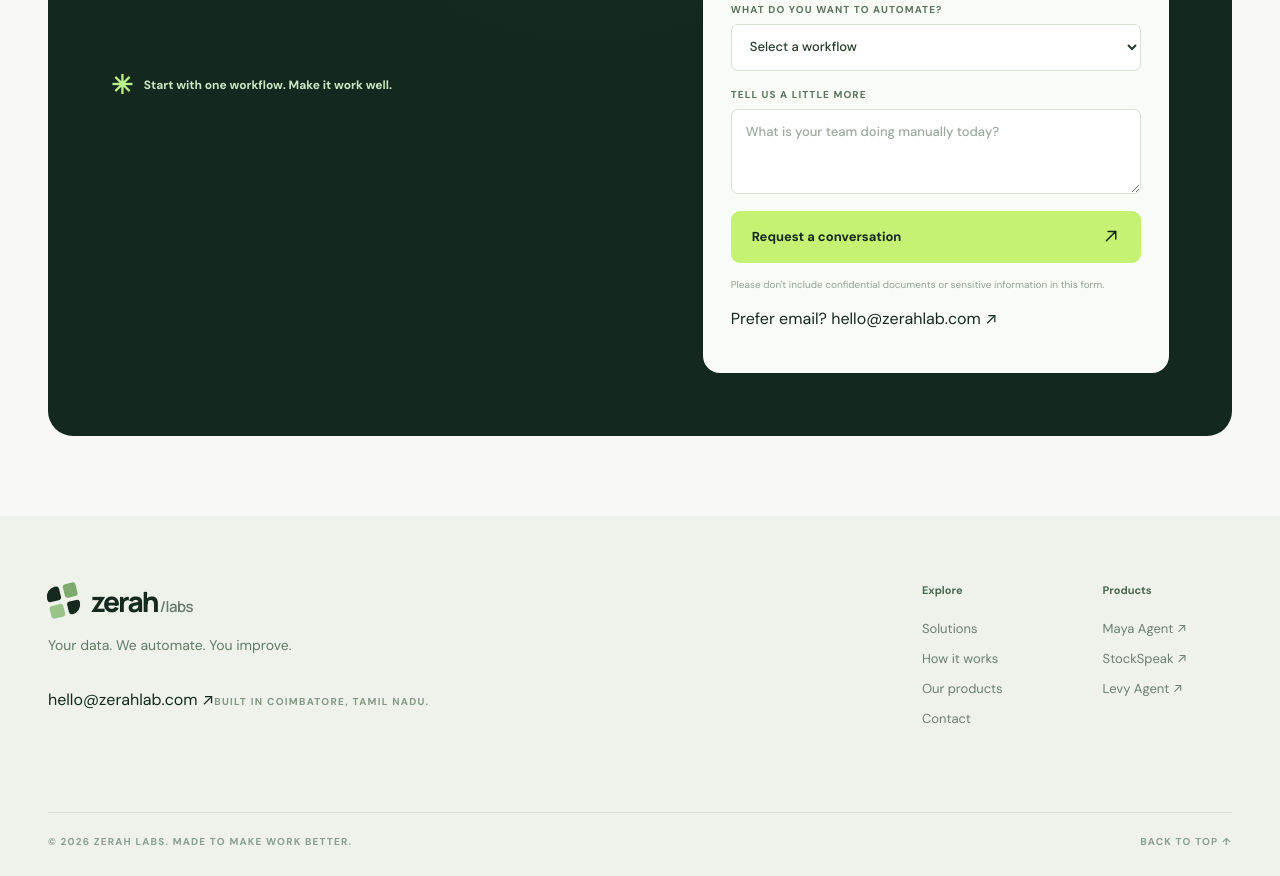
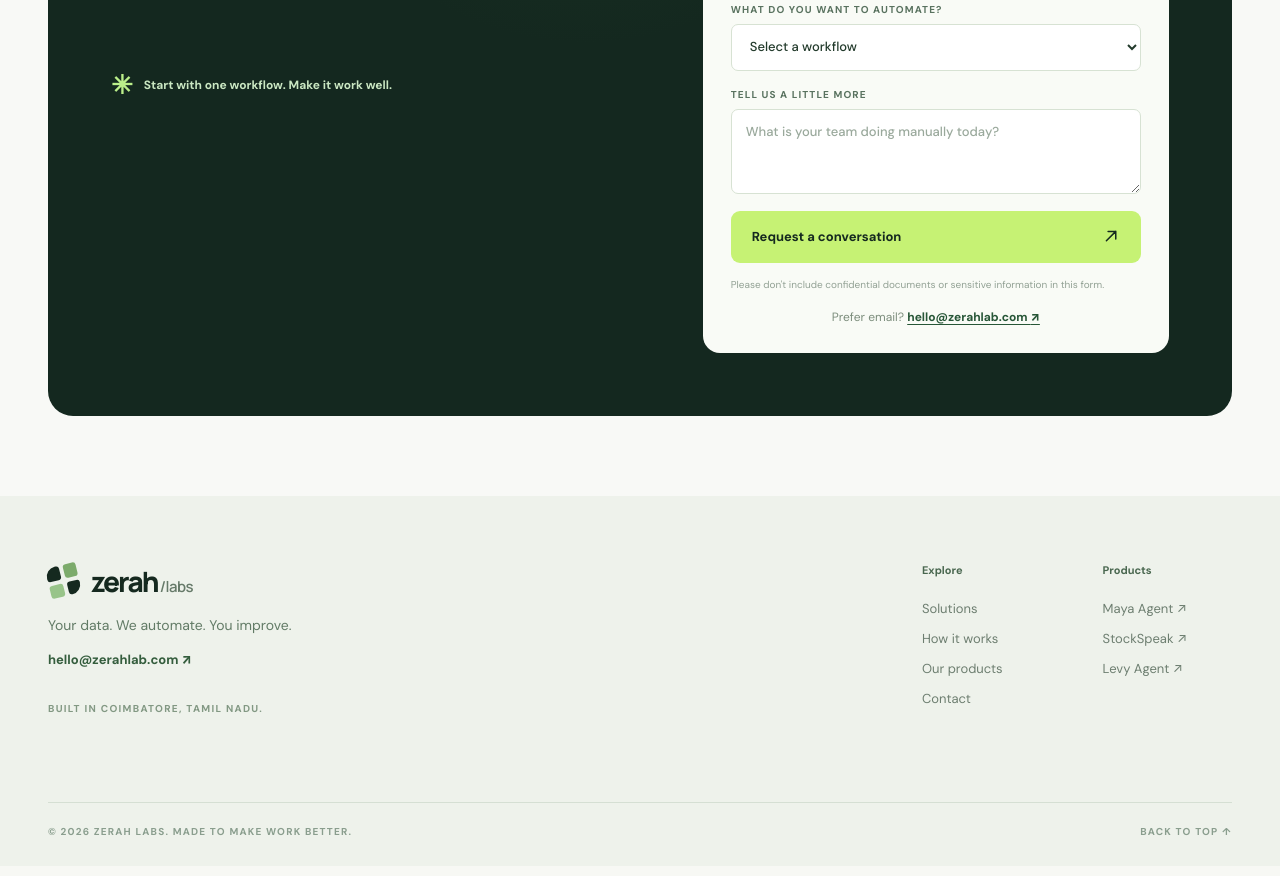
Before and after one commit to Jayasuryamahadevan/zerah, a plain HTML site: page index.html in a window 1280 px wide. Shown: the part 6685-7561 px from the top of the page. Drawn offline with Linux system fonts and the light colour scheme.

Commit message:
refine: add business email contact fallback and launch notes

```diff
--- a/styles.css
+++ b/styles.css
@@ -441,3 +441,8 @@ a:focus-visible,button:focus-visible,summary:focus-visible,input:focus-visible,s
  .flow-card{padding:10px 4px}
 }
 @media(prefers-reduced-motion:reduce){html{scroll-behavior:auto}*,*::before,*::after{animation-duration:.01ms!important;transition-duration:.01ms!important}}
+
+.direct-email{margin:17px 0 0;text-align:center;font-size:12px;color:#7c8d7c}
+.direct-email a{color:#275637;font-weight:800;text-decoration:underline;text-underline-offset:3px}
+.footer-mail{display:block;font-size:13px;color:#345d3d;font-weight:800;margin:-18px 0 28px}
+.footer-mail:hover{text-decoration:underline;text-underline-offset:3px}
```
